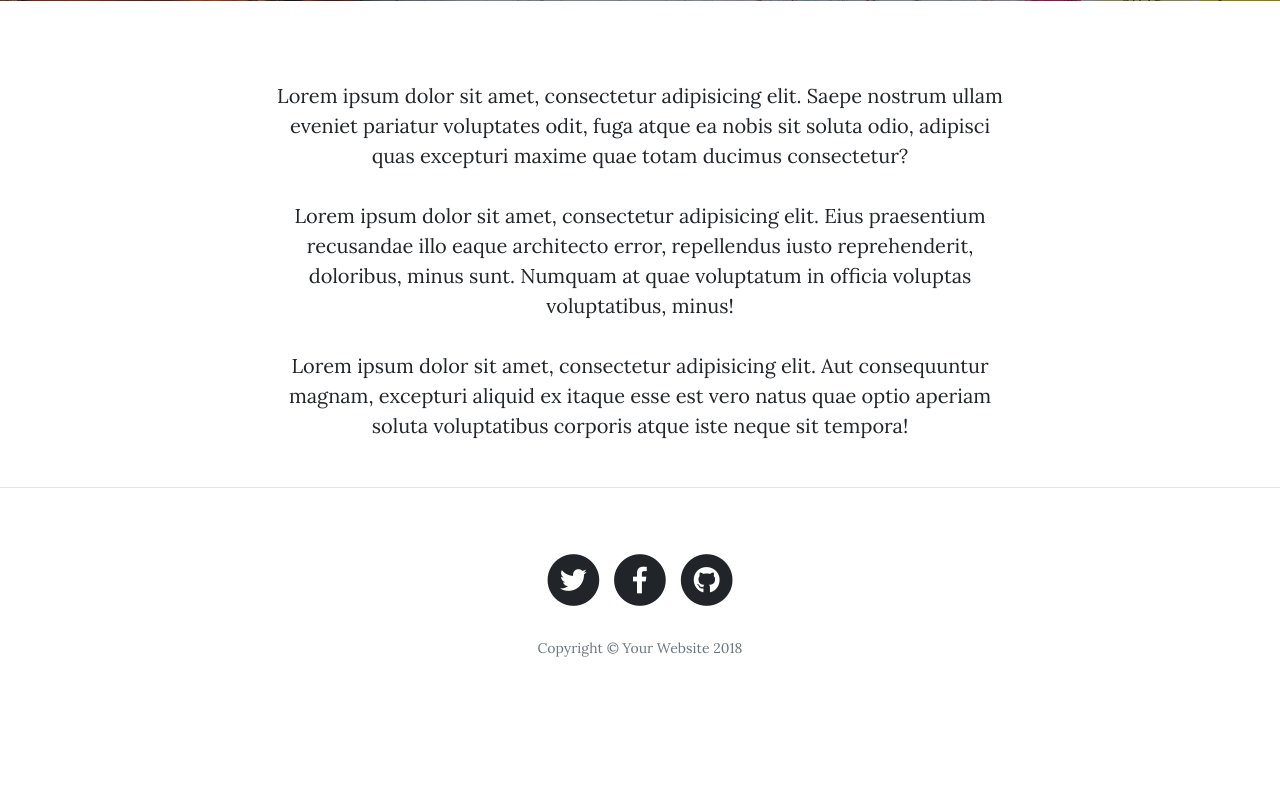
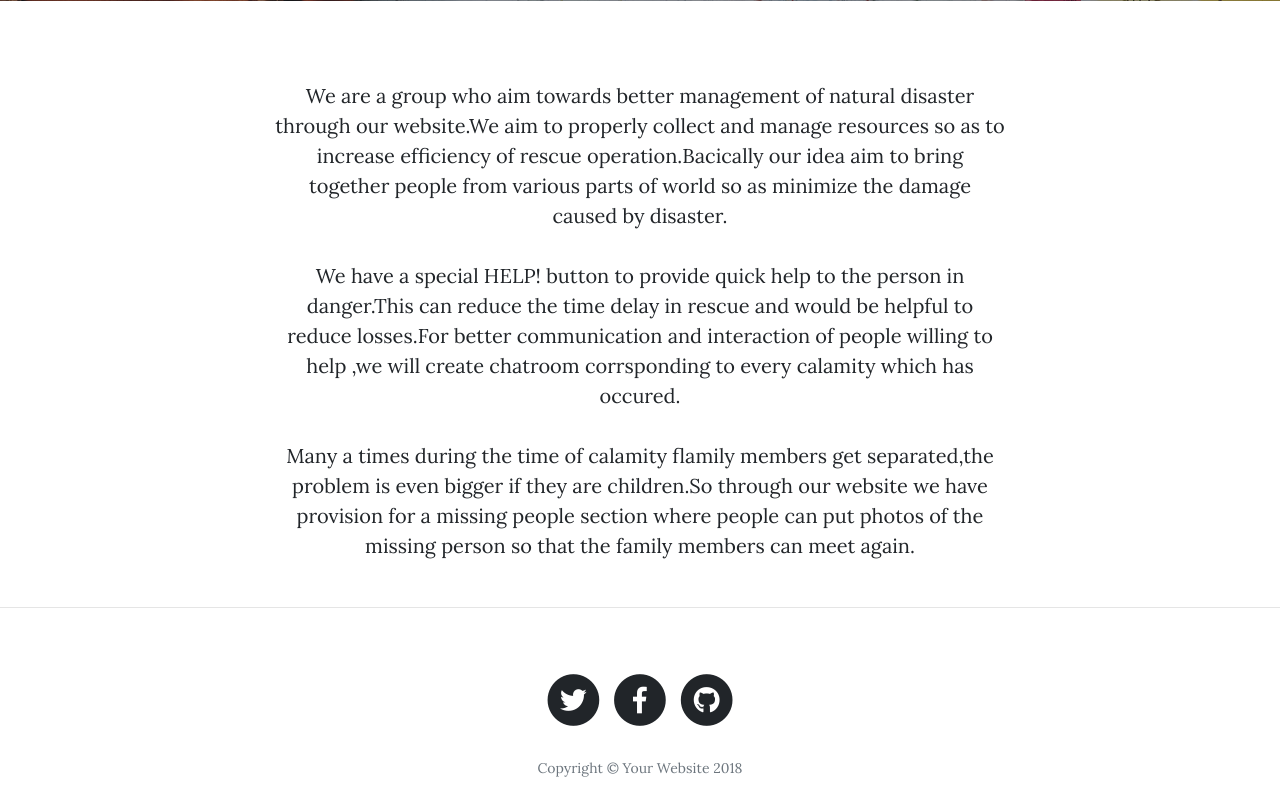
Before and after one commit to y-pankaj/SAATH-i, a Django app: page /about/ in a window 1280 px wide. Shown: the part 531-1332 px from the top of the page. Before the commit the page ends 1188 px from the top, so only its background shows below. Run offline with Django 3.2, Linux system fonts and the light colour scheme; some libraries are stand-ins or nearby versions.

Commit message:
Updated About

```diff
--- a/saathi/templates/about.html
+++ b/saathi/templates/about.html
@@ -23,9 +23,9 @@
     <div class="container">
       <div class="row">
         <div class="col-lg-8 col-md-10 mx-auto">
-          <p>Lorem ipsum dolor sit amet, consectetur adipisicing elit. Saepe nostrum ullam eveniet pariatur voluptates odit, fuga atque ea nobis sit soluta odio, adipisci quas excepturi maxime quae totam ducimus consectetur?</p>
-          <p>Lorem ipsum dolor sit amet, consectetur adipisicing elit. Eius praesentium recusandae illo eaque architecto error, repellendus iusto reprehenderit, doloribus, minus sunt. Numquam at quae voluptatum in officia voluptas voluptatibus, minus!</p>
-          <p>Lorem ipsum dolor sit amet, consectetur adipisicing elit. Aut consequuntur magnam, excepturi aliquid ex itaque esse est vero natus quae optio aperiam soluta voluptatibus corporis atque iste neque sit tempora!</p>
+          <p>We are a group who aim towards better management of natural disaster through our website.We aim to properly collect and manage resources so as to increase efficiency of rescue operation.Bacically our idea aim to bring together people from various parts of world so as minimize the damage caused by disaster.</p>
+          <p>We have a special HELP! button to provide quick help to the person in danger.This can reduce the time delay in rescue and would be helpful to reduce losses.For better communication and interaction of people willing to help ,we will create chatroom corrsponding to every calamity which has occured.</p>
+          <p>Many a times during the time of calamity flamily members get separated,the problem is even bigger if they are children.So through our website we have provision for a missing people section where people can put photos of the missing person so that the family members can meet again.</p>
         </div>
       </div>
     </div>
```
